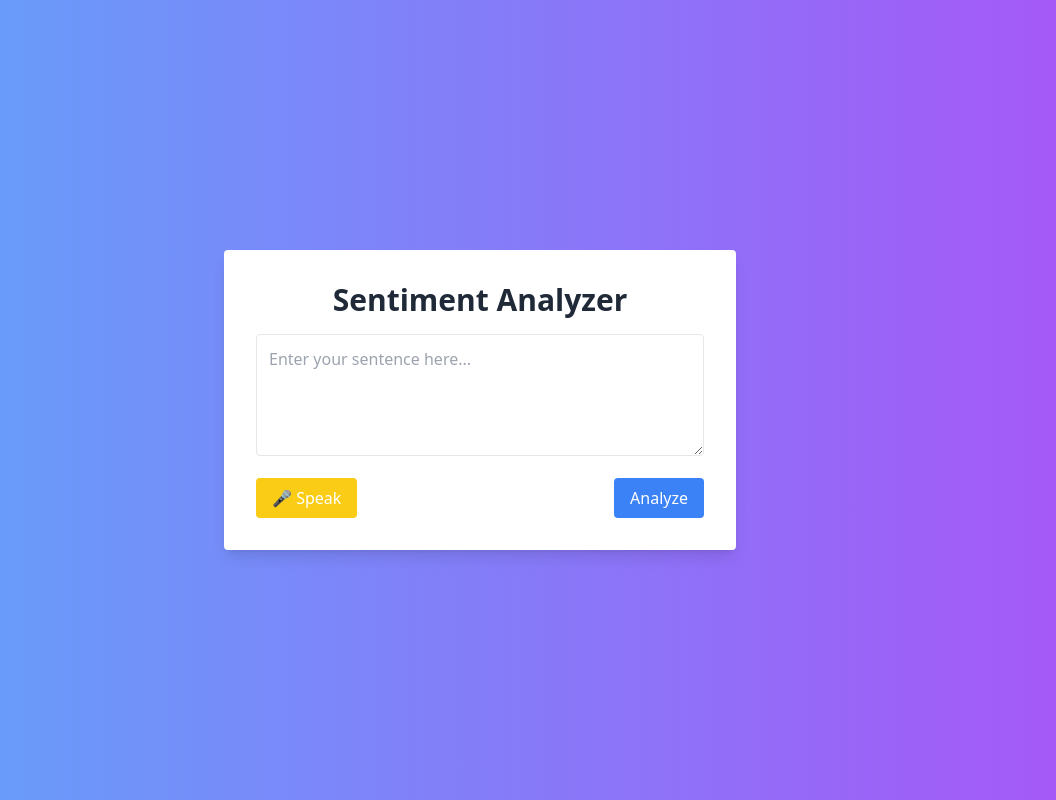
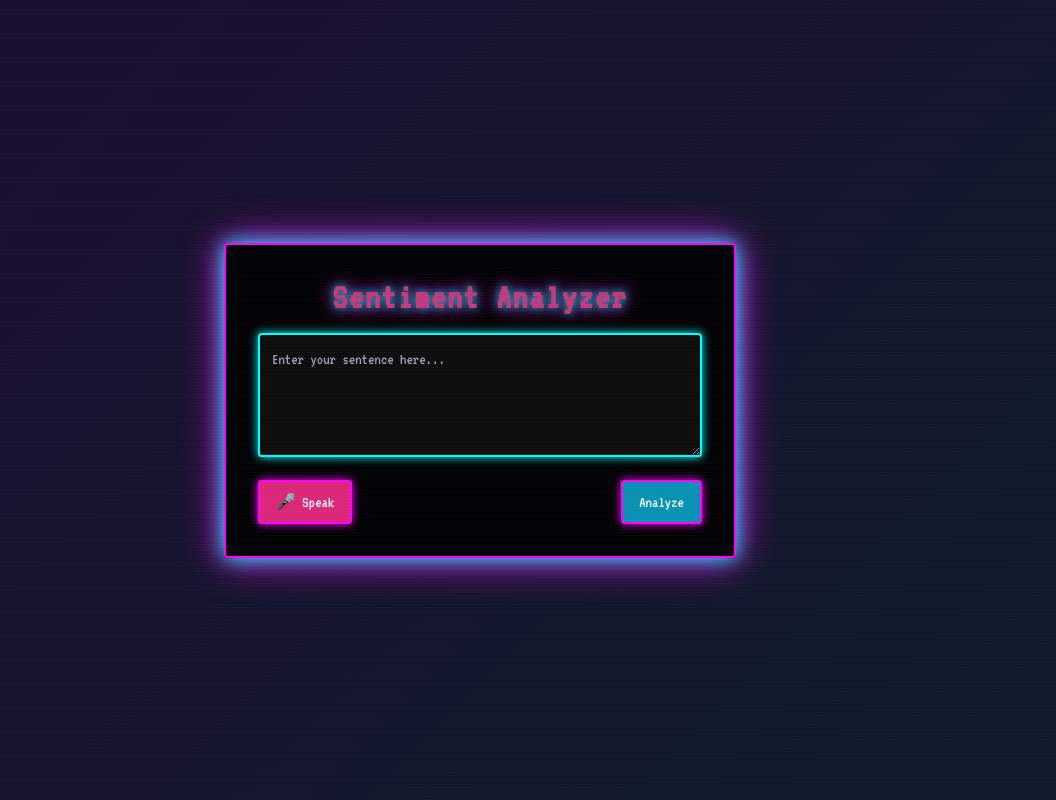
Before and after one commit to NightProton/sentiment-analyzer, a Flask app: page / in a window 1280 px wide. Shown: the whole page, without its empty margins (160-1216 px from the left). Run offline with Flask 3, Linux system fonts and the light colour scheme; parts of the project's set-up code (start-up, migrations or seed data) failed here and were passed over; some libraries are stand-ins or nearby versions.

```diff
--- a/templates/index.html
+++ b/templates/index.html
@@ -3,26 +3,98 @@
 <head>
     <title>Sentiment Analysis</title>
     <script src="https://cdn.tailwindcss.com"></script>
+    <link href="https://fonts.googleapis.com/css2?family=VT323&display=swap" rel="stylesheet">
+    <style>
+        body {
+            background: linear-gradient(135deg, #1a0d2e 0%, #0d1b2a 100%);
+            position: relative;
+            overflow: hidden;
+        }
+        body::before {
+            content: '';
+            position: absolute;
+            top: 0;
+            left: 0;
+            right: 0;
+            bottom: 0;
+            background: repeating-linear-gradient(
+                0deg,
+                rgba(255, 255, 255, 0.05),
+                rgba(255, 255, 255, 0.05) 1px,
+                transparent 1px,
+                transparent 3px
+            );
+            pointer-events: none;
+            opacity: 0.5;
+        }
+        .container {
+            background: rgba(0, 0, 0, 0.9);
+            border: 2px solid #ff00ff;
+            box-shadow: 0 0 20px #00ffff, 0 0 40px #ff00ff;
+            font-family: 'VT323', monospace;
+        }
+        .title {
+            text-shadow: 0 0 10px #00ffff, 0 0 20px #ff00ff;
+            letter-spacing: 2px;
+            animation: flicker 2s infinite;
+        }
+        textarea {
+            background: #0d0d0d;
+            border: 2px solid #00ffff;
+            color: #00ffff;
+            font-family: 'VT323', monospace;
+            font-size: 1.2rem;
+            box-shadow: 0 0 10px #00ffff;
+            transition: box-shadow 0.3s ease;
+        }
+        textarea:focus {
+            box-shadow: 0 0 20px #ff00ff;
+            outline: none;
+        }
+        button {
+            font-family: 'VT323', monospace;
+            font-size: 1.2rem;
+            border: 2px solid #ff00ff;
+            box-shadow: 0 0 10px #ff00ff;
+            transition: all 0.3s ease;
+        }
+        button:hover {
+            box-shadow: 0 0 20px #00ffff, 0 0 30px #ff00ff;
+            transform: translateY(-2px);
+        }
+        .result {
+            background: rgba(0, 0, 0, 0.8);
+            border: 2px solid #00ffff;
+            box-shadow: 0 0 15px #00ffff;
+            color: #00ffff;
+            font-family: 'VT323', monospace;
+            font-size: 1.3rem;
+        }
+        @keyframes flicker {
+            0%, 100% { opacity: 1; }
+            50% { opacity: 0.8; }
+        }
+    </style>
 </head>
-<body class="bg-gradient-to-r from-blue-400 to-purple-500 flex justify-center items-center min-h-screen">
-    <div class="bg-white p-8 rounded shadow-lg w-full max-w-lg">
-        <h1 class="text-3xl font-bold text-center mb-4 text-gray-800">Sentiment Analyzer</h1>
+<body class="flex justify-center items-center min-h-screen">
+    <div class="container p-8 rounded w-full max-w-lg">
+        <h1 class="title text-4xl font-bold text-center mb-4 text-pink-500">Sentiment Analyzer</h1>
 
         <form method="POST" action="/predict" class="space-y-4">
-            <textarea id="inputText" name="text" rows="4" class="w-full p-3 border rounded" placeholder="Enter your sentence here..." required></textarea>
+            <textarea id="inputText" name="text" rows="4" class="w-full p-3 rounded" placeholder="Enter your sentence here..." required></textarea>
 
             <div class="flex justify-between">
-                <button type="button" onclick="startDictation()" class="bg-yellow-400 text-white px-4 py-2 rounded hover:bg-yellow-500">
+                <button type="button" onclick="startDictation()" class="bg-pink-600 text-white px-4 py-2 rounded hover:bg-cyan-500">
                     🎤 Speak
                 </button>
-                <button type="submit" class="bg-blue-500 text-white px-4 py-2 rounded hover:bg-blue-600">
+                <button type="submit" class="bg-cyan-600 text-white px-4 py-2 rounded hover:bg-pink-500">
                     Analyze
                 </button>
             </div>
         </form>
 
         {% if prediction %}
-        <div class="mt-6 bg-gray-100 p-4 rounded text-center text-xl">
+        <div class="result mt-6 p-4 rounded text-center">
             <p><strong>Input:</strong> {{ text }}</p>
             <p><strong>Sentiment:</strong> {{ prediction }}</p>
         </div>
```
